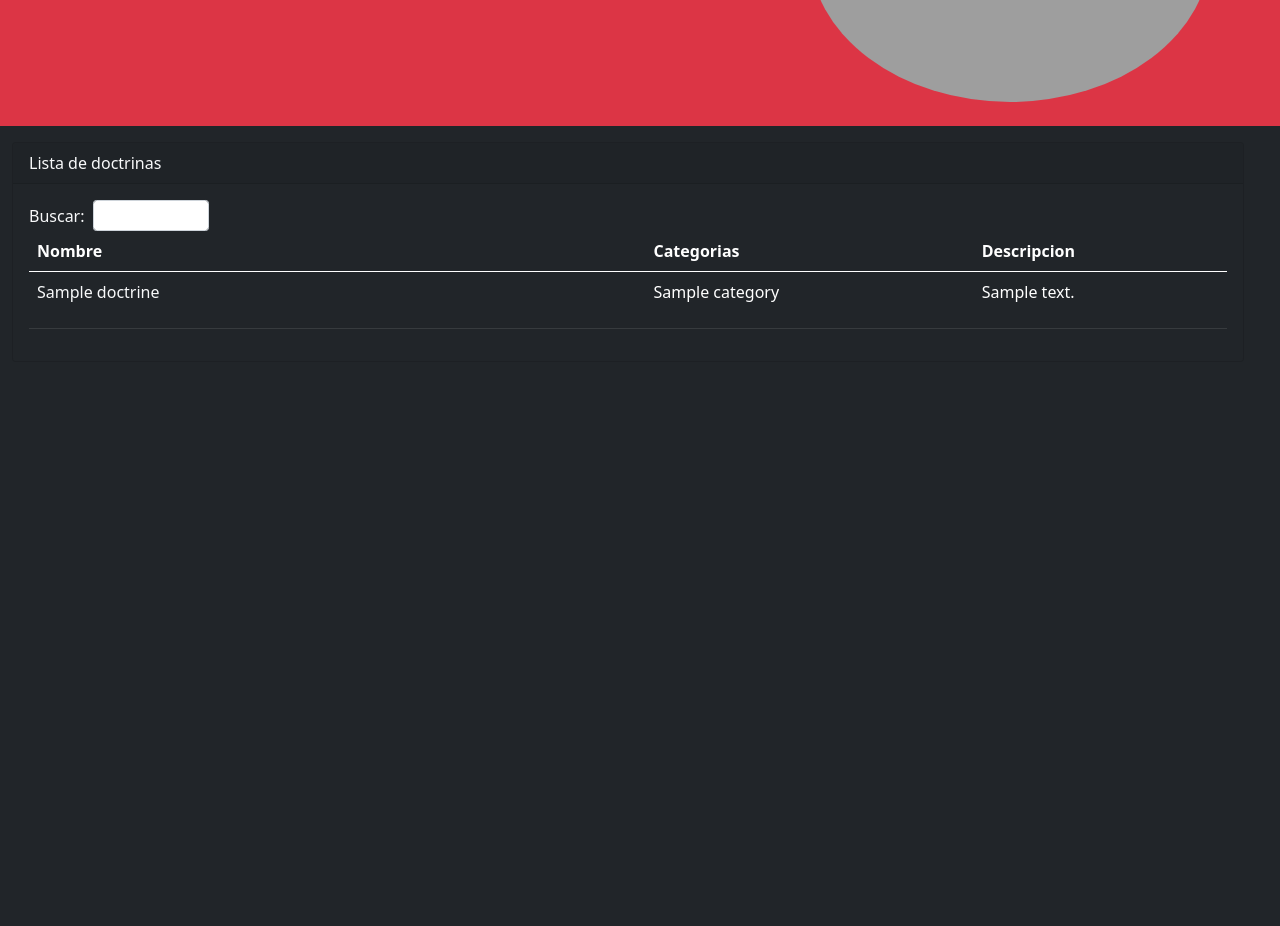
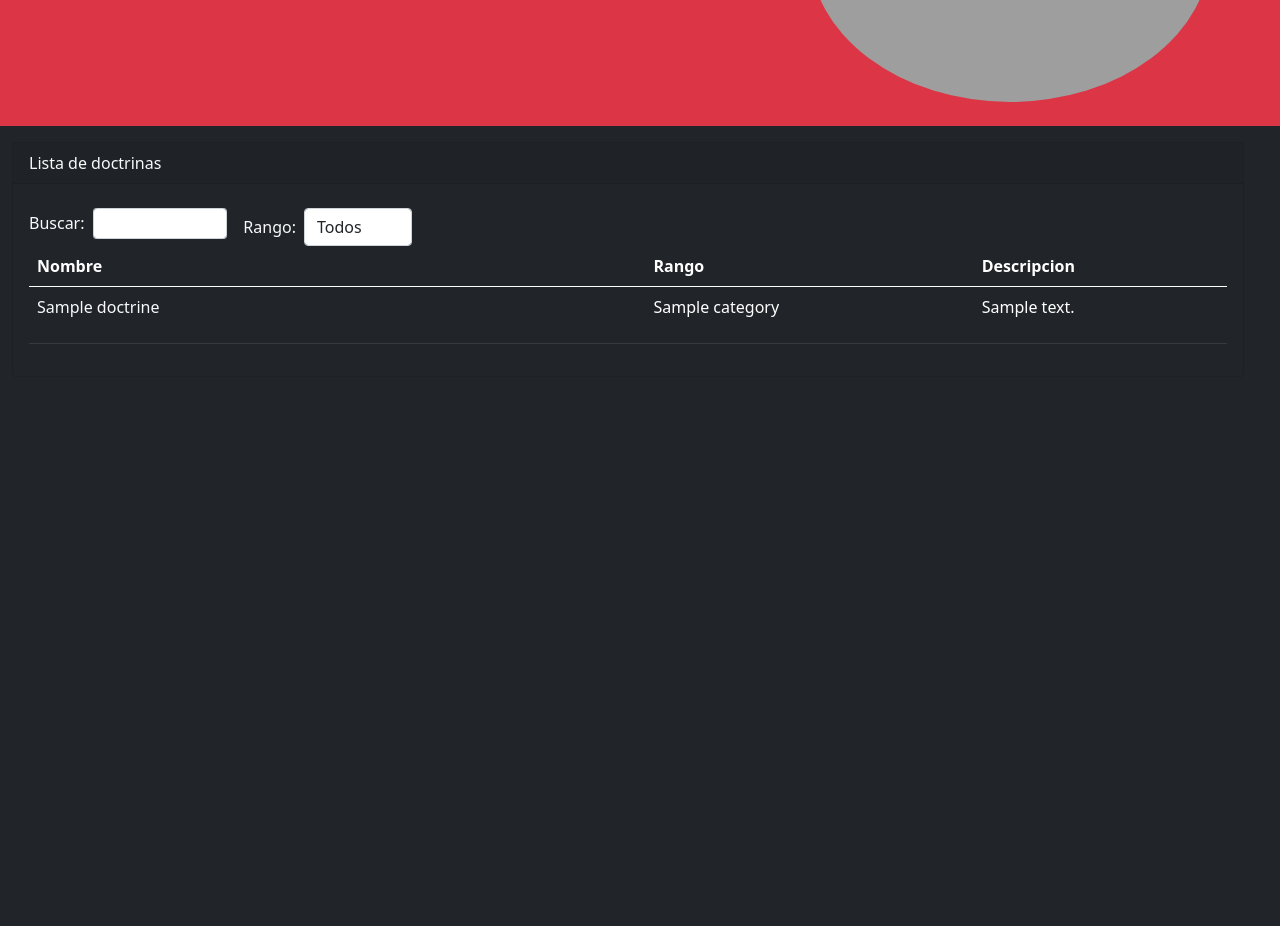
Before and after one commit to ivanBasCub/Auth, a Django app: template web/templates/fittings.html in a window 1280 px wide. Shown: the part 222-1148 px from the top of the page. Run offline with Django 5.2, Linux system fonts and the light colour scheme; the template is opened without the code that fills it: values that come from a table or form of the project are taken from there, others are empty; tables that the repository leaves empty hold one stand-in row (values such as "Sample post"); parts of the project's set-up code (start-up, migrations or seed data) failed here and were passed over; some libraries are stand-ins or nearby versions; grey boxes are pictures that could not be loaded.

Commit message:
Creacion de filtros por rango

```diff
--- a/web/static/js/doctrineFilter.js
+++ b/web/static/js/doctrineFilter.js
@@ -1,13 +1,31 @@
 document.addEventListener("DOMContentLoaded", () =>{
     const input = document.getElementById("docTable_filter")
-    const filas = document.querySelectorAll("#docTable tbody tr");
+    const select =document.getElementById("docTable_rango_filter")
+    const tbody = document.querySelector('#docTable tbody');
+
 
     input.addEventListener("input", () => {
         const filtro = input.value.toLowerCase().trim()
+        const filas = tbody.querySelectorAll('tr');
 
         filas.forEach(fila => {
             const nombre = fila.querySelector("td:first-child").innerText.toLowerCase();
             fila.style.display = nombre.includes(filtro) ? "" : "none";
         });
     })
+
+    select.addEventListener('change', function () {
+        const filtro = this.value.trim();
+        const filas = tbody.querySelectorAll('tr');
+
+        filas.forEach(fila => {
+            const categoria = fila.cells[1].textContent.trim();
+            if (filtro === '' || categoria === filtro) {
+                fila.style.display = '';
+            } else {
+                fila.style.display = 'none';
+            }
+        });
+    });
+
 })
--- a/web/templates/fittings.html
+++ b/web/templates/fittings.html
@@ -15,12 +15,21 @@
                 </div>
                 <div class="card-body">
                     <div class="row">
-                        <div class="col-sm-12 col-md-2">
-                            <div class="text-start">
+                        <div class="col-sm-12 col-md-4">
+                            <div class="d-flex justify-content-start align-items-center gap-3">
                                 <label class="d-flex align-items-center gap-2">
                                     Buscar:
                                     <input type="search" id="docTable_filter" class="form-control form-control-sm"
                                         placeholder aria-controls="docTable" />
+                                </label>
+                                <label class="d-flex align-items-center gap-2 mt-2">
+                                    Rango:
+                                    <select class="form-control" id="docTable_rango_filter" aria-controls="docTable" >
+                                        <option value="">Todos</option>
+                                        {% for category in categories %}
+                                        <option value="{{category.name}}">{{category.name}}</option>
+                                        {% endfor %}
+                                    </select>
                                 </label>
                             </div>
                         </div>
@@ -32,7 +41,7 @@
                                 <thead>
                                     <tr>
                                         <th class="col">Nombre</th>
-                                        <th class="col">Categorias</th>
+                                        <th class="col">Rango</th>
                                         <th class="col">Descripcion</th>
                                     </tr>
                                 </thead>
```
